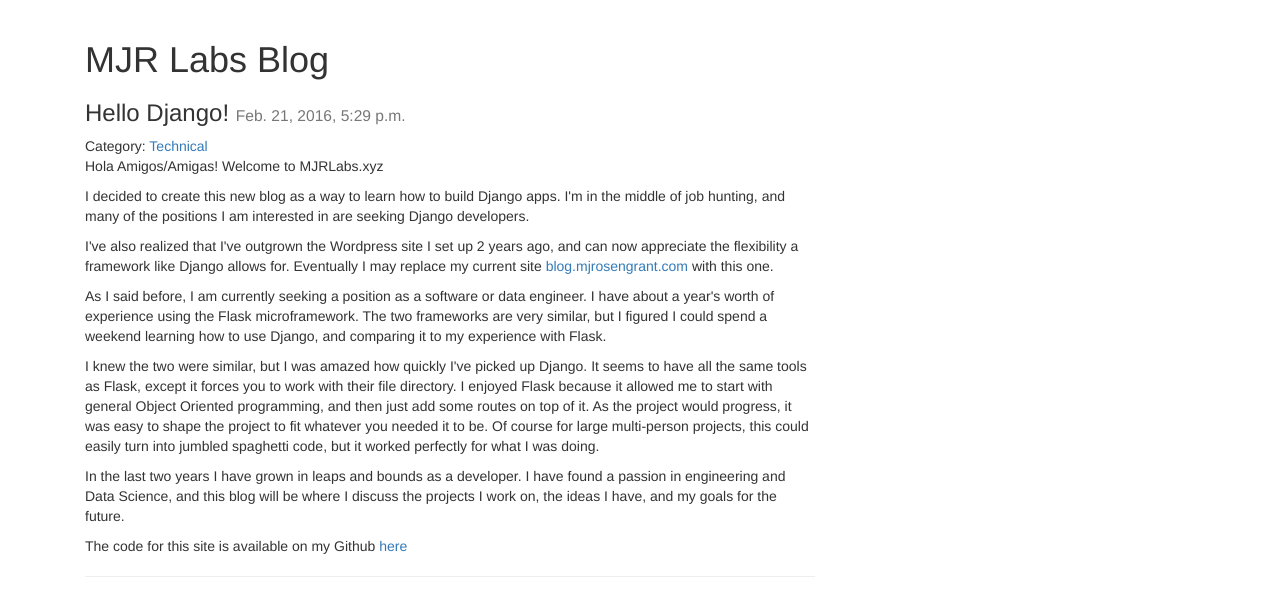
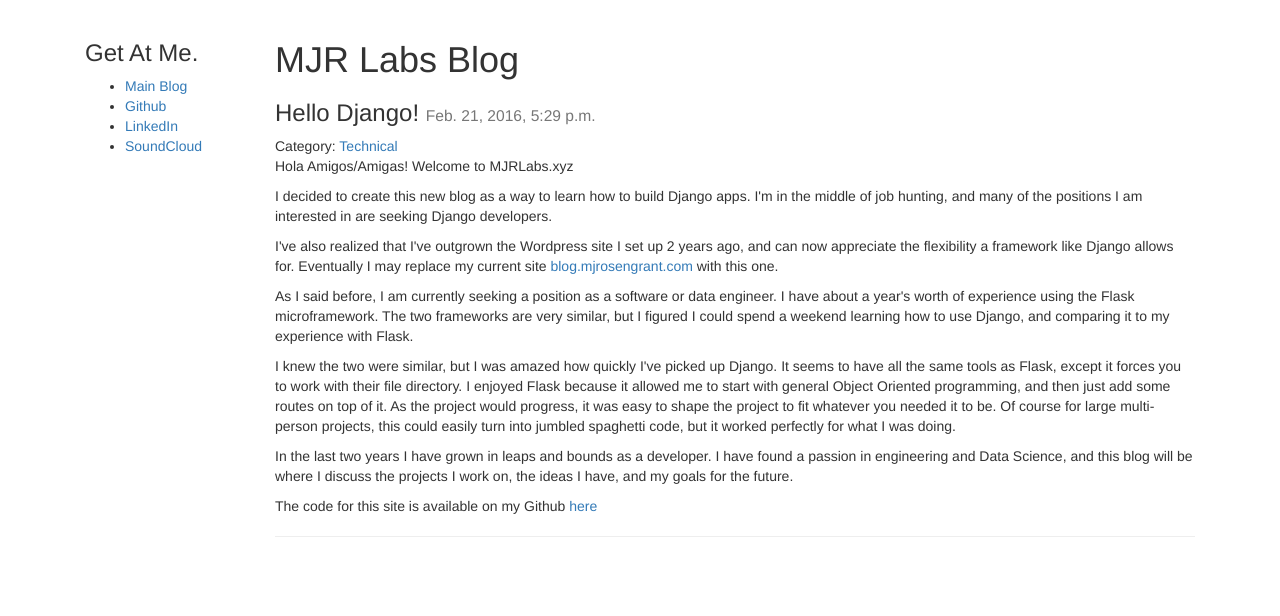
Before and after one commit to mjrosengrant/mjr_labs, a Django app: page / in a window 1280 px wide. Shown: the part 52-668 px from the top of the page. Run offline with Django 3.2, Linux system fonts and the light colour scheme; data comes from the database, SQL or seed files in the repository; both versions use the stored data as it was before the commit; some libraries are stand-ins or nearby versions.

Commit message:
Fixed untracked files

```diff
--- a/blog/templates/blog/base.html
+++ b/blog/templates/blog/base.html
@@ -17,12 +17,10 @@
     </head>
     <body>
     	{% include "blog/navbar.html" %}
+    	<div class="container">
 
-    	<div class="container">
-    		<div class="col-md-8">
-	        	{% block content %}
-	        	{% endblock %}
-        	</div>
+	    	{% block content %}
+	    	{% endblock %}
 		</div>
     </body>
 </html>
--- a/blog/templates/blog/index.html
+++ b/blog/templates/blog/index.html
@@ -2,8 +2,17 @@
 {% block title %}Welcome to my blog{% endblock %}
 
 {% block content %}
+  <div class="col-md-2">
+    <h3>Get At Me.</h3>
+    <ul>
+      <li><a href="http://blog.mjrosengrant.com">Main Blog</a></li>
+      <li><a href="https://www.github.com/mjrosengrant">Github</a></li>
+      <li><a href="https://www.linkedin.com/in/mjrosengrant">LinkedIn</a></li>
+      <li><a href="https://www.soundcloud.com/mike-rosengrant-1">SoundCloud</a></li>
+    </ul>
+  </div>
+  <div class="col-md-10">
     <h1>MJR Labs Blog</h1>
-
         {% if posts %}
           {% for post in posts %}
             {% include "blog/post.html" with post=post %}
@@ -11,5 +20,6 @@
         {% else %}
             <p>There are no posts.</p>
         {% endif %}
+  </div>
 
 {% endblock %}
```
Also changed, not shown: db.sqlite3 (deleted). Lines whose indentation alone changed are shown as unchanged.
